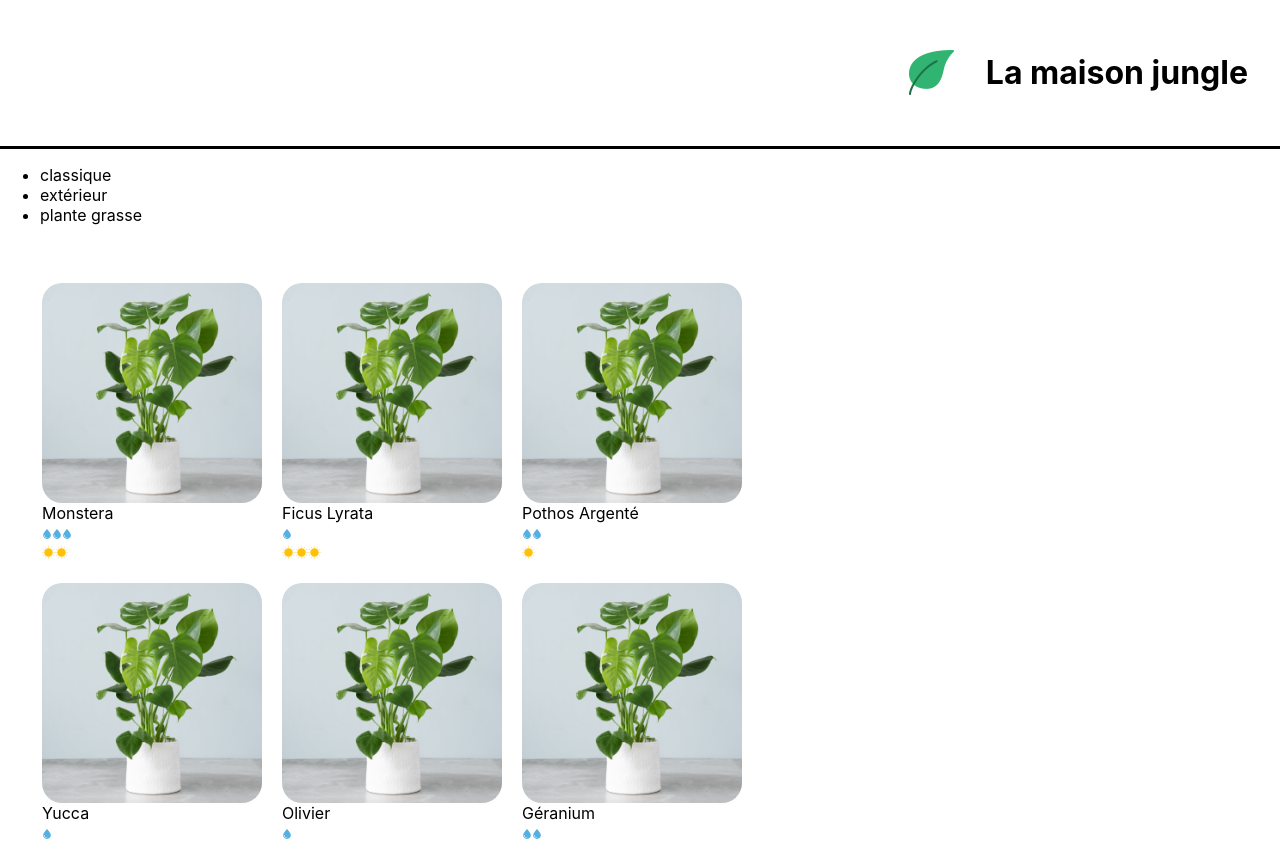
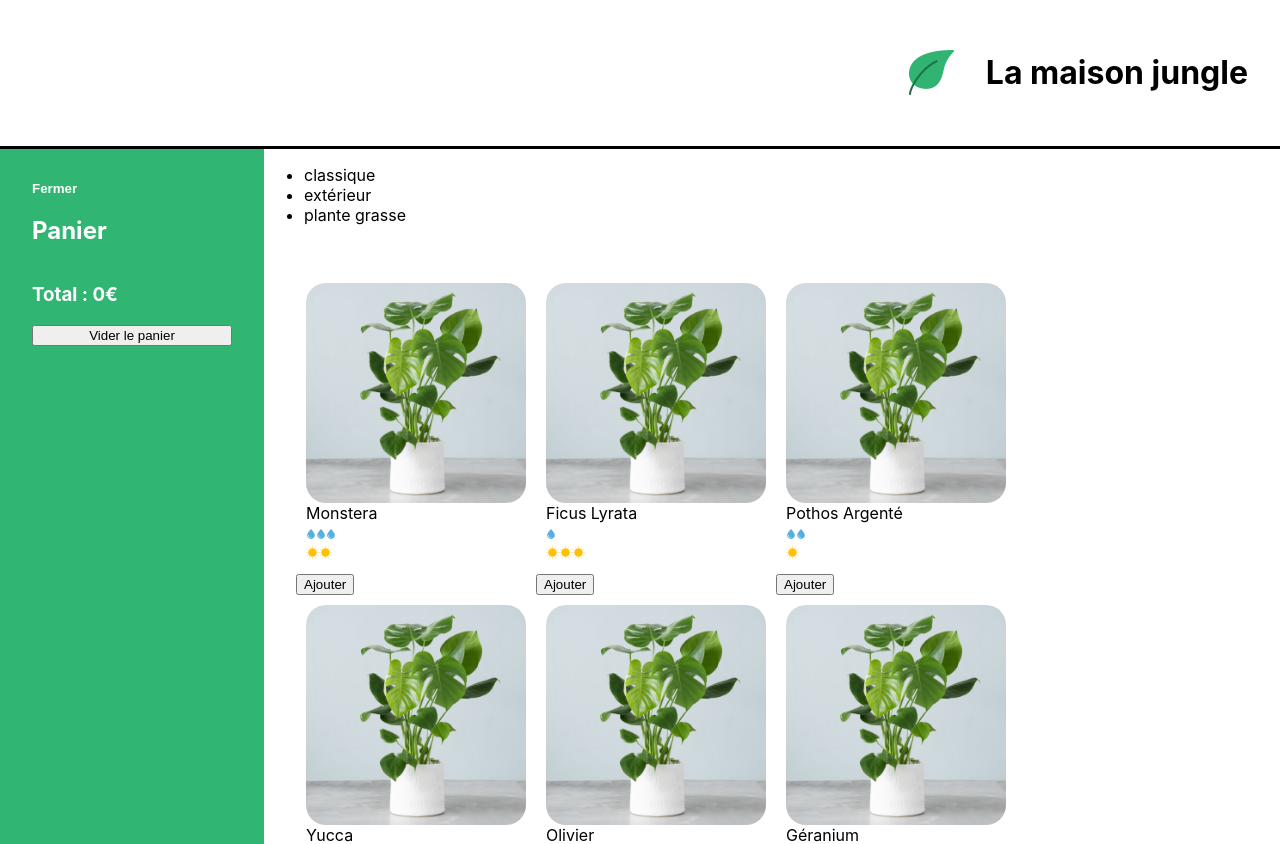
Before and after one commit to Antoinebertho/la-maison-jungle, a React (Create React App) app: page / in a window 1280 px wide. Shown: the top 844 px of the page. Built offline with nearby package versions, Linux system fonts and the light colour scheme.

Commit message:
added side basket

```diff
--- a/src/components/App.js
+++ b/src/components/App.js
@@ -1,19 +1,24 @@
 import Banner from './Banner'
 import logo from '../assets/logo.png'
-// import Cart from './Cart'
+import Cart from './Cart'
 import Footer from './Footer'
 import ShoppingList from './ShoppingList'
+import '../styles/Layout.css'
+import { useState } from 'react'
 
 function App() {
+    const [cart, updateCart] = useState([])
+
     return (
         <div>
             <Banner>
                 <img src={logo} alt='La maison jungle' className='lmj-logo' />
                 <h1 className='lmj-title'>La maison jungle</h1>
             </Banner>
-
-			{/* <Cart /> */}
-			<ShoppingList />
+            <div className='lmj-layout-inner'>
+                <Cart cart={cart} updateCart={updateCart} />
+                <ShoppingList cart={cart} updateCart={updateCart} />
+            </div>
             <Footer />
         </div>
     )
--- a/src/components/Cart.js
+++ b/src/components/Cart.js
@@ -1,18 +1,32 @@
+import { useState } from 'react'
 import '../styles/Cart.css'
 
-function Cart() {
-  const monsteraPrice = 8;
-  const lierrePrice = 10;
-  const fleursPrice = 15;
-  return (
-    <div className="lmj-cart">
-      <h2>Mon panier</h2>
-      <ul>
-          <li>Monstera: {monsteraPrice}€</li>
-          <li>Lierre: {lierrePrice}€</li>
-          <li>Bouquet de fleurs: {fleursPrice}€</li>
-      </ul>
-      Total: {monsteraPrice + lierrePrice + fleursPrice}€
-    </div>)}
+function Cart({ cart, updateCart }) {
+    const monsteraPrice = 8
+    const [isOpen, setIsOpen] = useState(true)
 
-    export default Cart;
+    return isOpen ? (
+        <div className='lmj-cart'>
+            <button
+                className='lmj-cart-toggle-button'
+                onClick={() => setIsOpen(false)}
+            >
+                Fermer
+            </button>
+            <h2>Panier</h2>
+            <h3>Total : {monsteraPrice * cart}€</h3>
+            <button onClick={() => updateCart(0)}>Vider le panier</button>
+        </div>
+    ) : (
+        <div className='lmj-cart-closed'>
+            <button
+                className='lmj-cart-toggle-button'
+                onClick={() => setIsOpen(true)}
+            >
+                Ouvrir le Panier
+            </button>
+        </div>
+    )
+}
+
+export default Cart
--- a/src/components/ShoppingList.js
+++ b/src/components/ShoppingList.js
@@ -1,6 +1,8 @@
 import { plantList } from '../datas/plantList'
 import PlantItem from './PlantItem'
 import '../styles/ShoppingList.css'
+import updateCart from './App'
+import cart from './Cart'
 
 /*Ce code définit un composant de fonction ShoppingList en React. À l’intérieur de ce composant, une constante categories est définie en utilisant la méthode reduce sur un tableau plantList. Cette méthode crée un nouveau tableau avec toutes les catégories uniques de plantes présentes dans le tableau plantList.
 La fonction passée à la méthode reduce prend deux arguments: l’accumulateur (acc) et l’élément actuel du tableau (plant). Si l’accumulateur contient déjà la catégorie de la plante actuelle, il est renvoyé tel quel. Sinon, la catégorie est ajoutée à l’accumulateur en utilisant la méthode concat.*/
@@ -12,7 +14,7 @@
 	)
 
     return (
-		<div>
+        <div className='lmj-shopping-list'>
             <ul>
                 {categories.map((cat) => (
                 <li key={cat}>{cat}</li>
@@ -20,13 +22,10 @@
             </ul>
             <ul className='lmj-plant-list'>
                 {plantList.map(({ id, cover, name, water, light }) => (
-					<PlantItem
-						key={id}
-						cover={cover}
-						name={name}
-						water={water}
-						light={light}
-					/>
+                    <div key={id}>
+                        <PlantItem cover={cover} name={name} water={water} light={light} />
+                        <button onClick={() => updateCart(cart + 1)}>Ajouter</button>
+                    </div>
                 ))}
             </ul>
         </div>
--- a/src/styles/Cart.css
+++ b/src/styles/Cart.css
@@ -1,5 +1,34 @@
 .lmj-cart {
-  padding: 32px;
-  color: white;
-  background-color: #31b572;
+	color: white;
+	background-color: #31b572;
+	padding: 32px;
+	display: flex;
+	flex-direction: column;
+	justify-content: flex-start;
+	width: 200px;
 }
+
+.lmj-cart-add-button {
+	margin-left: 32px;
+	cursor: pointer;
+}
+
+.lmj-cart-toggle-button {
+	background: none;
+	outline: none;
+	border: none;
+	font-weight: 600;
+	cursor: pointer;
+	align-self: self-start;
+	padding: 0;
+	color: white;
+}
+
+.lmj-cart-closed {
+	padding: 32px;
+	width: 200px;
+}
+
+.lmj-cart-closed > button {
+	color: black;
+}
--- /dev/null
+++ b/src/styles/Layout.css
@@ -0,0 +1,4 @@
+.lmj-layout-inner {
+	display: flex;
+	flex-direction: row;
+}
```
Lines whose indentation alone changed are shown as unchanged.
